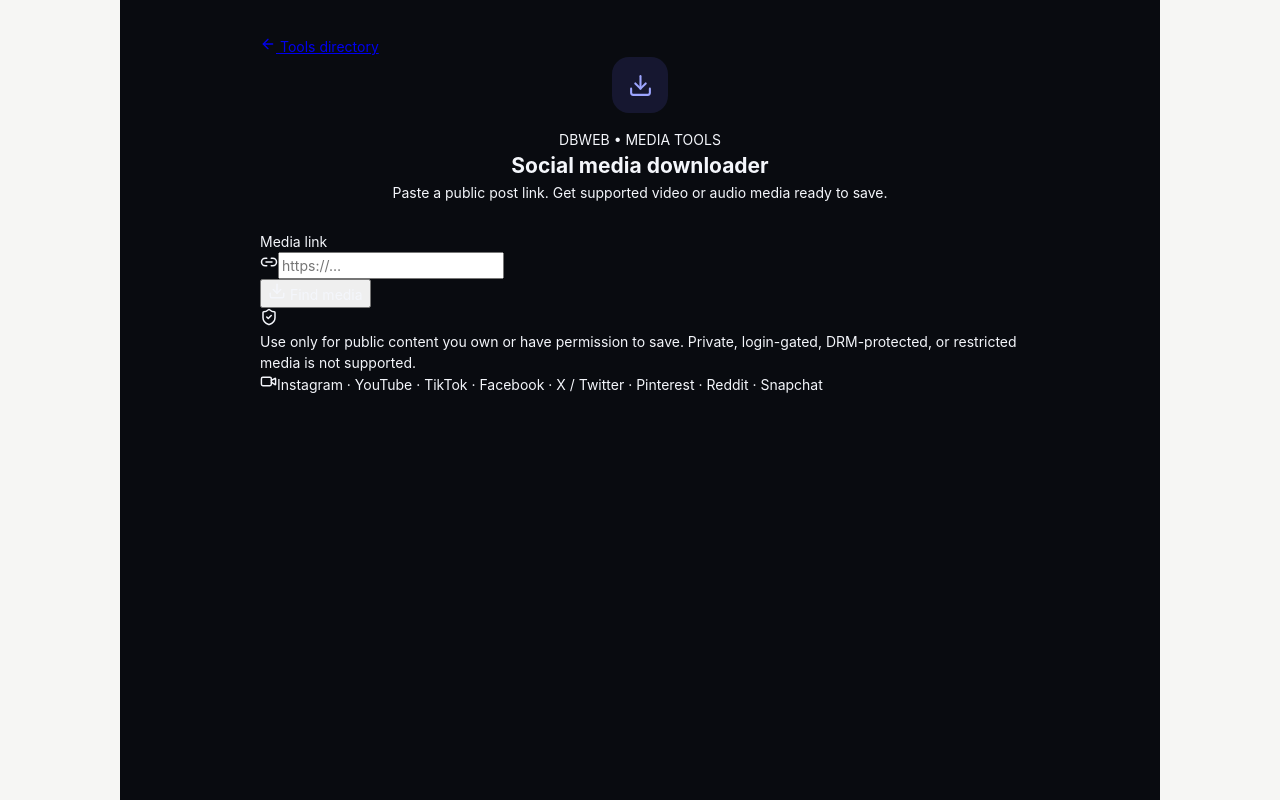
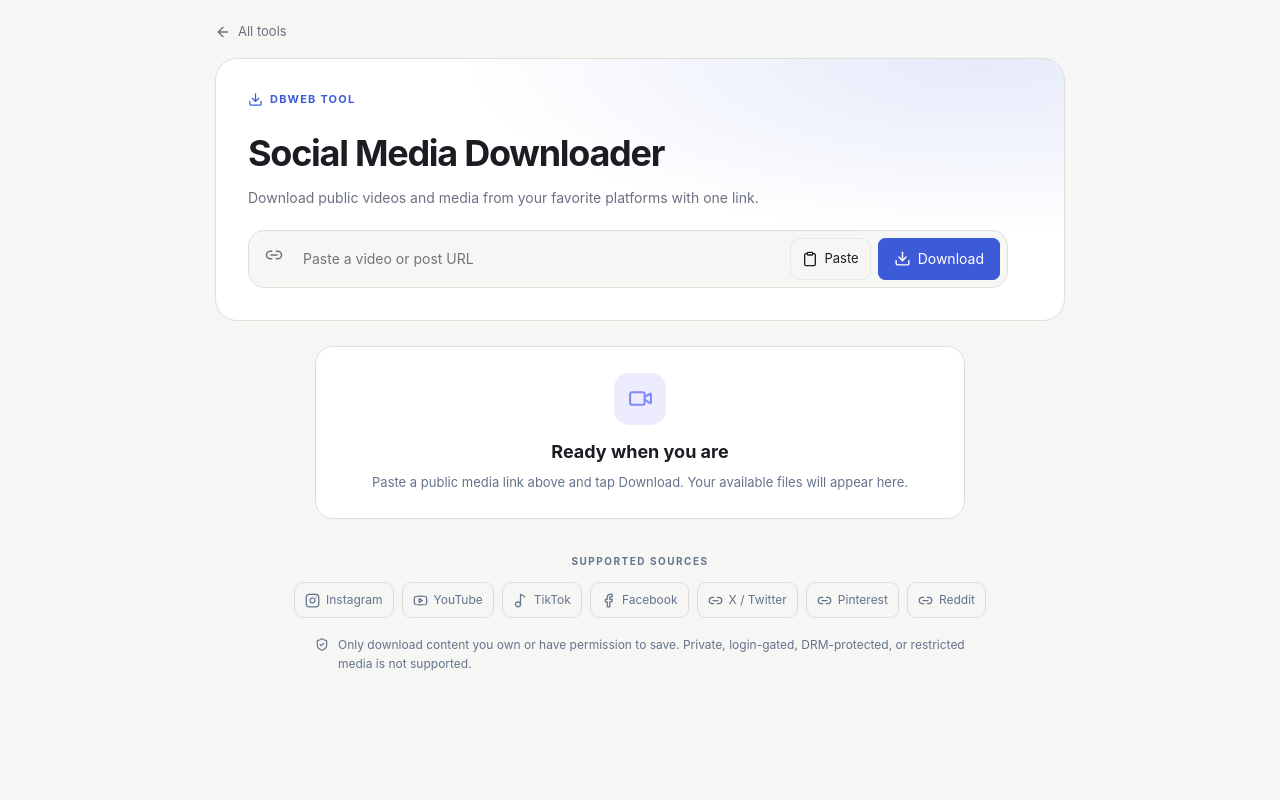
Before and after one commit to chatpataprani/Dbweb, a Next.js app: page /tools/social-downloader in a window 1280 px wide. Built offline with nearby package versions, Linux system fonts and the light colour scheme.

Commit message:
Redesign downloader UI to match Instagram analyzer

```diff
--- a/app/tools/social-downloader/page.jsx
+++ b/app/tools/social-downloader/page.jsx
@@ -2,71 +2,41 @@
 
 import { useState } from "react";
 import Link from "next/link";
-import { ArrowLeft, Download, Link2, LoaderCircle, ShieldCheck, Video, Music2, AlertCircle, ExternalLink } from "lucide-react";
+import { ArrowLeft, Download, Link2, LoaderCircle, ShieldCheck, Video, AlertCircle, ExternalLink, Instagram, Youtube, Facebook, Music2, Clipboard } from "lucide-react";
 
-const platforms = ["Instagram", "YouTube", "TikTok", "Facebook", "X / Twitter", "Pinterest", "Reddit", "Snapchat", "Other"];
+const platforms = [{name:"Instagram",Icon:Instagram},{name:"YouTube",Icon:Youtube},{name:"TikTok",Icon:Music2},{name:"Facebook",Icon:Facebook},{name:"X / Twitter",Icon:Link2},{name:"Pinterest",Icon:Link2},{name:"Reddit",Icon:Link2}];
 
 export default function SocialDownloaderPage() {
-  const [url, setUrl] = useState("");
-    const [busy, setBusy] = useState(false);
-  const [result, setResult] = useState(null);
-  const [error, setError] = useState("");
-
-  async function submit(e) {
-    e.preventDefault();
-    setBusy(true); setError(""); setResult(null);
-    try {
-      const response = await fetch("/api/social-download", {
-        method: "POST", headers: { "Content-Type": "application/json" },
-        body: JSON.stringify({ url })
-      });
-      const data = await response.json();
-      if (!response.ok) throw new Error(data.error || "Could not process this link.");
-      setResult(data);
-    } catch (err) { setError(err.message || "Something went wrong."); }
-    finally { setBusy(false); }
-  }
-
-  return <main className="socialdl-page">
-    <div className="socialdl-wrap">
-      <Link href="/tools" className="socialdl-back"><ArrowLeft size={16}/> Tools directory</Link>
-      <section className="socialdl-hero">
-        <div className="socialdl-icon"><Download size={25}/></div>
-        <span className="socialdl-eyebrow">DBWEB • MEDIA TOOLS</span>
-        <h1>Social media <span>downloader</span></h1>
-        <p>Paste a public post link. Get supported video or audio media ready to save.</p>
-      </section>
-      <section className="socialdl-card">
-        <form onSubmit={submit}>
-          <label className="socialdl-label" htmlFor="social-url">Media link</label>
-          <div className="socialdl-input"><Link2 size={18}/><input id="social-url" type="url" placeholder="https://…" value={url} onChange={e=>setUrl(e.target.value)} required/></div>
-          <button className="socialdl-submit" disabled={busy}>{busy?<><LoaderCircle className="socialdl-spin" size={18}/> Processing link…</>:<><Download size={18}/> Find media</>}</button>
-        </form>
-        {error && <div className="socialdl-alert"><AlertCircle size={18}/><span>{error}</span></div>}
-        {result && <div className="socialdl-result">
-          <div className="socialdl-resulthead"><span className="socialdl-success"><ShieldCheck size={17}/> Media ready</span>{result.title && <strong>{result.title}</strong>}</div>
-          {result.thumbnail && <img className="socialdl-thumb" src={result.thumbnail} alt="Media thumbnail"/>}
-          <div className="socialdl-actions">{(result.links || []).map((item,i)=><a key={i} href={item.url} target="_blank" rel="noreferrer"><Download size={16}/>{item.label || (item.type==="audio"?"Audio":"Download")}<ExternalLink size={14}/></a>)}</div>
-          <small>Downloads open from the media provider. Availability and quality depend on the original platform.</small>
-        </div>}
-      </section>
-      <div className="socialdl-note"><ShieldCheck size={18}/><p>Use only for public content you own or have permission to save. Private, login-gated, DRM-protected, or restricted media is not supported.</p></div>
-      <div className="socialdl-platforms"><Video size={17}/>{platforms.slice(0,-1).join(" · ")}</div>
-    </div>
+  const [url,setUrl]=useState(""); const [busy,setBusy]=useState(false); const [result,setResult]=useState(null); const [error,setError]=useState("");
+  async function pasteLink(){try{const value=await navigator.clipboard.readText();if(value){setUrl(value.trim());setError("");}}catch{setError("Clipboard access unavailable. Paste the link manually.");}}
+  async function submit(e){e.preventDefault();setBusy(true);setError("");setResult(null);try{const response=await fetch("/api/social-download",{method:"POST",headers:{"Content-Type":"application/json"},body:JSON.stringify({url:url.trim()})});const data=await response.json();if(!response.ok)throw new Error(data.error||"Could not process this link.");setResult(data);}catch(err){setError(err.message||"Something went wrong. Try another public link.");}finally{setBusy(false);}}
+  return <main className="igPage sdPage">
+    <Link href="/tools" className="igBack"><ArrowLeft size={16}/> All tools</Link>
+    <section className="igHero sdHero"><span className="igBadge"><Download size={15}/> DBWEB TOOL</span><h1>Social Media Downloader</h1><p>Download public videos and media from your favorite platforms with one link.</p>
+      <form className="igSearch sdSearch" onSubmit={submit}><span className="igAt"><Link2 size={18}/></span><input value={url} onChange={e=>{setUrl(e.target.value);setError("");}} placeholder="Paste a video or post URL" aria-label="Media URL" type="url" required/><button type="button" className="sdPaste" onClick={pasteLink} title="Paste from clipboard"><Clipboard size={16}/><span>Paste</span></button><button className="primary sdSubmit" disabled={busy}>{busy?<LoaderCircle className="sdSpin" size={17}/>:<Download size={17}/>} {busy?"Processing…":"Download"}</button></form>
+      {error&&<div className="error sdError" role="alert"><AlertCircle size={17}/>{error}</div>}
+    </section>
+    {busy&&<section className="card sdLoading" role="status" aria-live="polite"><div className="sdLoadingIcon"><LoaderCircle className="sdSpin" size={23}/></div><strong>Getting your media ready</strong><p>Checking the link and available download formats…</p><div className="sdProgress"><span/></div></section>}
+    {result&&<section className="card sdResult"><div className="sdResultTop"><span className="sdReady"><ShieldCheck size={17}/> MEDIA READY</span><span className="sdCount">{(result.links||[]).length} option(s)</span></div>{result.title&&<h2 className="sdTitle">{result.title}</h2>}{result.thumbnail&&<img className="sdThumb" src={result.thumbnail} alt="Media preview"/>}<div className="sdDownloadList">{(result.links||[]).map((item,i)=><a className="sdDownloadItem" key={i} href={item.url} target="_blank" rel="noreferrer"><span className="sdDownloadIcon"><Download size={18}/></span><span className="sdDownloadText"><strong>{item.label||(item.type==="audio"?"Audio":"Download file")}</strong><small>{item.type==="audio"?"Audio file":"Video / media file"}</small></span><ExternalLink size={15}/></a>)}</div><p className="sdFootnote">Downloads are provided by the source service. Available formats and quality depend on the original post.</p></section>}
+    {!result&&!busy&&<section className="card sdEmpty"><div className="sdEmptyIcon"><Video size={25}/></div><h2>Ready when you are</h2><p>Paste a public media link above and tap Download. Your available files will appear here.</p></section>}
+    <section className="sdPlatforms"><span className="sdPlatformsLabel">SUPPORTED SOURCES</span><div>{platforms.map(({name,Icon})=><span className="sdPlatform" key={name}><Icon size={15}/>{name}</span>)}</div></section>
+    <div className="sdNotice"><ShieldCheck size={17}/><p>Only download content you own or have permission to save. Private, login-gated, DRM-protected, or restricted media is not supported.</p></div>
     <style jsx>{`
-      .socialdl-page{min-height:100vh;padding:36px 18px 70px;background:var(--background,#090b10);color:var(--foreground,#f4f6fb)}
-      .socialdl-wrap{max-width:760px;margin:auto}.socialdl-back{display:inline-flex;align-items:center;gap:8px;color:var(--muted-foreground,#a0a8b8);text-decoration:none;font-size:14px;margin-bottom:34px}
-      .socialdl-hero{text-align:center;margin:0 auto 28px}.socialdl-icon{width:56px;height:56px;margin:0 auto 16px;display:grid;place-items:center;border-radius:17px;background:rgba(99,102,241,.14);color:#9da5ff;border:1px solid rgba(129,140,248,.25}
-      .socialdl-eyebrow{font-size:11px;letter-spacing:.17em;font-weight:700;color:#9da5ff}.socialdl-hero h1{font-size:clamp(32px,6vw,48px);letter-spacing:-.045em;margin:10px 0;font-weight:750}.socialdl-hero h1 span{color:#9da5ff}.socialdl-hero p{color:var(--muted-foreground,#a0a8b8);font-size:15px}
-      .socialdl-card{border:1px solid var(--border,rgba(255,255,255,.12));background:var(--card,rgba(255,255,255,.035));border-radius:22px;padding:clamp(18px,4vw,30px);box-shadow:0 18px 60px rgba(0,0,0,.16)}
-      .socialdl-label{display:block;font-size:13px;font-weight:650;margin:0 0 9px}.socialdl-input{height:52px;display:flex;align-items:center;gap:10px;padding:0 14px;border:1px solid var(--border,rgba(255,255,255,.15));border-radius:13px;margin-bottom:20px;color:var(--muted-foreground,#a0a8b8)}.socialdl-input input{background:transparent;border:0;outline:0;width:100%;color:inherit;font:inherit;min-width:0}
-      select{width:100%;height:48px;padding:0 13px;border-radius:12px;border:1px solid var(--border,rgba(255,255,255,.15));background:var(--background,#090b10);color:inherit;margin-bottom:20px}
-      .socialdl-submit{width:100%;height:50px;border:0;border-radius:13px;background:#6366f1;color:white;font-weight:700;display:flex;align-items:center;justify-content:center;gap:9px;cursor:pointer}.socialdl-submit:disabled{opacity:.65;cursor:wait}
-      .socialdl-alert{display:flex;gap:10px;align-items:flex-start;color:#ffb4b4;background:rgba(239,68,68,.09);border:1px solid rgba(239,68,68,.2);padding:13px;border-radius:12px;margin-top:16px;font-size:14px}
-      .socialdl-result{margin-top:18px;border:1px solid rgba(99,102,241,.28);background:rgba(99,102,241,.06);padding:16px;border-radius:15px}.socialdl-resulthead{display:flex;flex-direction:column;gap:9px;margin-bottom:12px}.socialdl-success{display:flex;align-items:center;gap:7px;color:#a5f3c4;font-size:13px}.socialdl-resulthead strong{font-size:15px}.socialdl-thumb{width:100%;max-height:260px;object-fit:cover;border-radius:10px;margin:10px 0}
-      .socialdl-actions{display:grid;gap:9px}.socialdl-actions a{display:flex;align-items:center;justify-content:space-between;gap:8px;padding:12px;border-radius:10px;background:rgba(99,102,241,.16);color:inherit;text-decoration:none;font-size:14px;font-weight:650}.socialdl-result small{display:block;color:var(--muted-foreground,#a0a8b8);margin-top:12px;line-height:1.5}
-      .socialdl-note{display:flex;gap:11px;align-items:flex-start;margin:20px 4px;color:var(--muted-foreground,#a0a8b8);font-size:13px;line-height:1.55}.socialdl-note svg{flex-shrink:0;color:#9da5ff;margin-top:2px}.socialdl-note p{margin:0}.socialdl-platforms{display:flex;align-items:center;gap:8px;justify-content:center;flex-wrap:wrap;color:var(--muted-foreground,#858d9d);font-size:12px;margin-top:28px}
-      .socialdl-spin{animation:spin 1s linear infinite}@keyframes spin{to{transform:rotate(360deg)}}@media(prefers-reduced-motion:reduce){.socialdl-spin{animation:none}}
+      .sdPage{max-width:850px;margin:0 auto;padding-bottom:60px}.sdHero{margin-bottom:25px}.sdHero h1{letter-spacing:-.035em}
+      .sdSearch{max-width:760px;display:flex;align-items:center;gap:7px;padding:7px;border-radius:16px}.sdSearch .igAt{width:38px;flex:0 0 38px}.sdSearch input{min-width:0}
+      .sdPaste{height:42px;display:flex;align-items:center;gap:6px;padding:0 11px;border:1px solid var(--border,#e5e7eb);border-radius:10px;background:var(--card,transparent);color:var(--foreground,inherit);cursor:pointer;font-size:13px}
+      .sdSubmit{height:42px;white-space:nowrap;display:flex;align-items:center;gap:7px}.sdError{display:flex;align-items:center;justify-content:center;gap:8px}
+      .sdLoading,.sdEmpty,.sdResult{max-width:650px;margin:22px auto;padding:clamp(18px,4vw,26px);border-radius:18px}.sdLoading{text-align:center}.sdLoadingIcon,.sdEmptyIcon{width:52px;height:52px;margin:0 auto 13px;display:grid;place-items:center;border-radius:15px;background:rgba(99,102,241,.12);color:#818cf8}
+      .sdLoading strong{font-size:16px}.sdLoading p,.sdEmpty p{font-size:13px;line-height:1.6;color:var(--muted-foreground,#64748b);margin:7px 0 0}.sdProgress{height:4px;background:rgba(99,102,241,.13);border-radius:9px;overflow:hidden;margin:20px auto 0;max-width:280px}.sdProgress span{display:block;width:35%;height:100%;background:#818cf8;border-radius:9px;animation:sdMove 1.4s ease-in-out infinite}
+      .sdEmpty{text-align:center}.sdEmpty h2{font-size:18px;margin:0}.sdResultTop{display:flex;justify-content:space-between;align-items:center;gap:10px}.sdReady{display:flex;align-items:center;gap:7px;color:#16a34a;font-size:12px;font-weight:750;letter-spacing:.05em}.sdCount{font-size:12px;color:var(--muted-foreground,#64748b)}
+      .sdTitle{font-size:18px;line-height:1.4;margin:13px 0;overflow-wrap:anywhere}.sdThumb{width:100%;max-height:300px;object-fit:cover;border-radius:13px;margin:3px 0 16px}.sdDownloadList{display:grid;gap:9px}
+      .sdDownloadItem{display:flex;align-items:center;gap:12px;padding:13px;border:1px solid var(--border,rgba(127,127,127,.2));border-radius:12px;text-decoration:none;color:var(--foreground,inherit);transition:background .18s,border-color .18s}.sdDownloadItem:hover{background:rgba(99,102,241,.07);border-color:rgba(99,102,241,.4)}
+      .sdDownloadIcon{width:38px;height:38px;display:grid;place-items:center;flex-shrink:0;border-radius:11px;background:rgba(99,102,241,.12);color:#818cf8}.sdDownloadText{display:grid;gap:4px;flex:1;min-width:0}.sdDownloadText strong{font-size:14px}.sdDownloadText small{font-size:12px;color:var(--muted-foreground,#64748b)}.sdFootnote{font-size:12px;line-height:1.5;color:var(--muted-foreground,#64748b);margin:14px 0 0}
+      .sdPlatforms{margin:30px auto 0;text-align:center}.sdPlatformsLabel{font-size:10px;letter-spacing:.15em;font-weight:750;color:var(--muted-foreground,#64748b)}.sdPlatforms>div{display:flex;justify-content:center;gap:8px;flex-wrap:wrap;margin-top:12px}.sdPlatform{display:inline-flex;align-items:center;gap:6px;padding:8px 10px;border:1px solid var(--border,rgba(127,127,127,.2));border-radius:9px;font-size:12px;color:var(--muted-foreground,#64748b)}
+      .sdNotice{display:flex;align-items:flex-start;gap:9px;max-width:650px;margin:18px auto 0;color:var(--muted-foreground,#64748b);font-size:12px;line-height:1.55}.sdNotice svg{flex-shrink:0;margin-top:1px;color:#818cf8}.sdNotice p{margin:0}
+      .sdSpin{animation:sdSpin 1s linear infinite}@keyframes sdSpin{to{transform:rotate(360deg)}}@keyframes sdMove{0%{transform:translateX(-120%)}100%{transform:translateX(350%)}}
+      @media(max-width:560px){.sdSearch{flex-wrap:wrap}.sdSearch input{flex:1}.sdPaste{padding:0 10px}.sdSubmit{flex:1;justify-content:center}.sdSearch .igAt{width:30px;flex-basis:30px}.sdPlatforms>div{gap:6px}.sdPlatform{font-size:11px;padding:7px 8px}}
+      @media(prefers-reduced-motion:reduce){.sdSpin,.sdProgress span{animation:none}}
     `}</style>
   </main>;
 }
```
